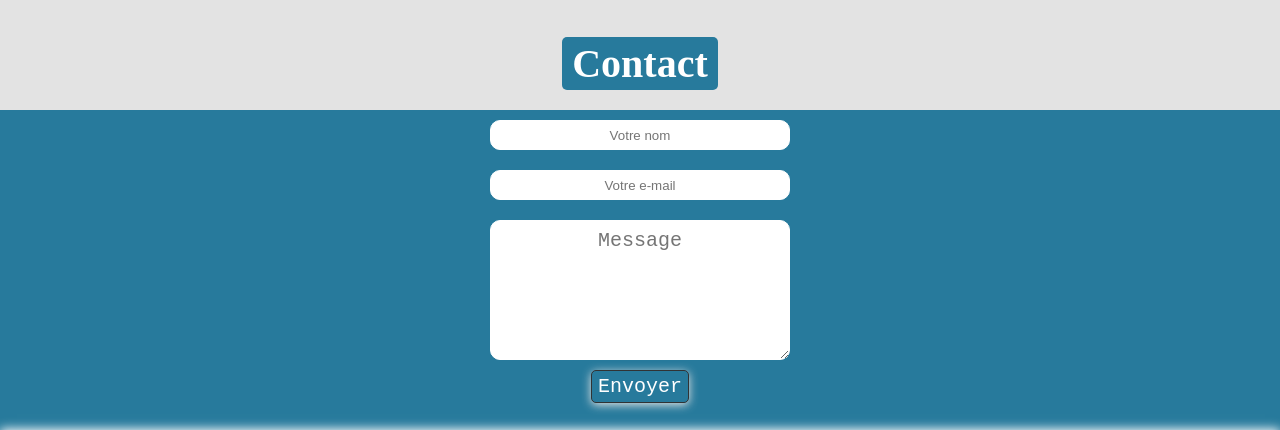
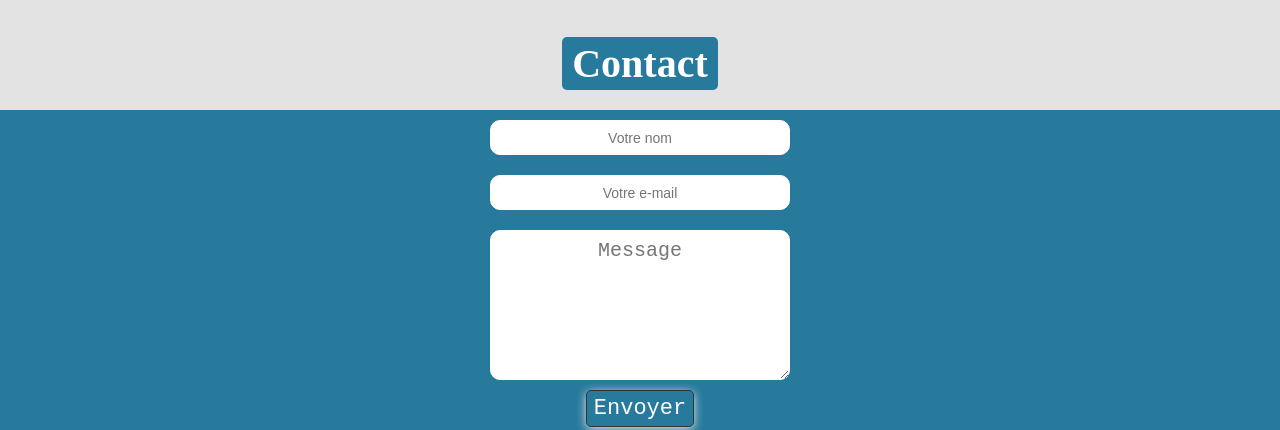
Before and after one commit to Blaise28/portfolio_beta, a plain HTML site: page index.html in a window 1280 px wide. Shown: the part 2283-2713 px from the top of the page. Drawn offline with nearby package versions, Linux system fonts and the light colour scheme; a web font is replaced by a local one.

Commit message:
Update style.css

```diff
--- a/style.css
+++ b/style.css
@@ -435,11 +435,12 @@ header .desc a{
 .contact_form .contact_input{
     border: 1px solid #fff;
     width: 30rem;
-    height: 3rem;
+    height: 3.5rem;
     text-align: center;
     border-radius: 10px;
     margin: 1rem;
     outline: none;
+    font-size: 1.4rem;
 }
 .contact_form div{
     display: flex;
@@ -468,7 +469,7 @@ header .desc a{
 .contact_form .contact_message{
     border: 1px solid #fff;
     width: 30rem;
-    height: 14rem;
+    height: 15rem;
     border-radius: 10px;
     margin: 1rem;
     text-align: center;
@@ -477,13 +478,13 @@ header .desc a{
     outline: none;
 }
 .contact_bouton{
-    font-size: 2rem;
+    font-size: 2.2rem;
     border: 1px solid var(--black_nav);
     box-shadow: 0px 2px 10px var(--coul_princ);
     border-radius: 5px;
     background: var(--blue);
     color: #fff;
-    padding: 0.4rem 0.6rem;
+    padding: 0.5rem 0.7rem;
     margin-bottom: 3rem;
     font-family: monospace;
     cursor: pointer;
```
